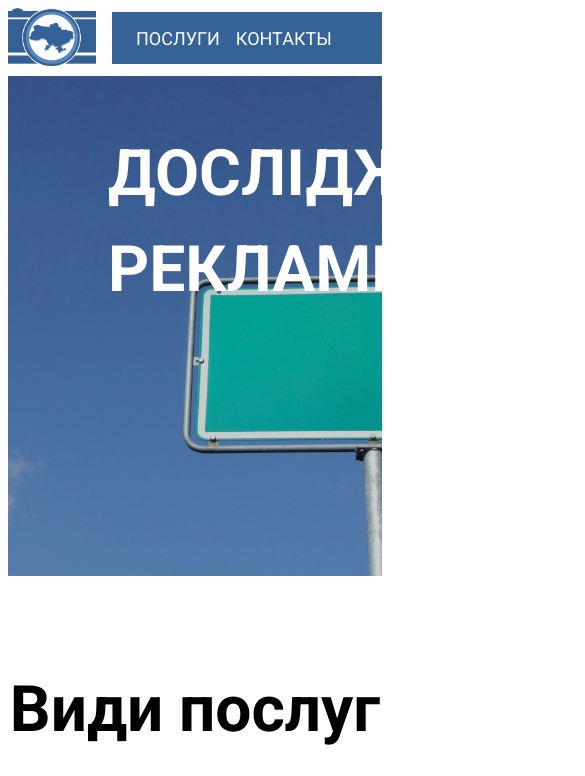
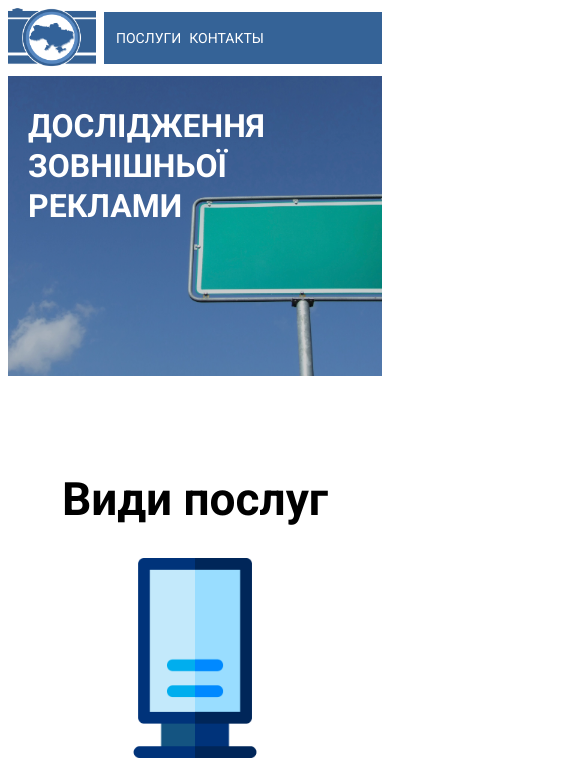
Before and after one commit to TonyTekk/fotomonitor-landing, a website built with webpack: page index.html in a window 390 px wide. Shown: the top 776 px of the page, 585 px wide, since content can reach past the window. Built offline with nearby package versions, Linux system fonts and the light colour scheme; files whose address does not match are found by name.

Commit message:
Add breakpoints

```diff
--- a/index.html
+++ b/index.html
@@ -137,7 +137,6 @@
 </footer>
 
 <!-- JavaScript includes -->
-<script src="https://maps.googleapis.com/maps/api/js?key=AIzaSyBIwzALxUPNbatRBj3Xi1Uhp0fFzwWNBkE&callback=initMap&libraries=&v=weekly" defer></script>
 <script src="dist/js/app.js"></script>
 </body>
 </html>
--- a/src/scss/app.scss
+++ b/src/scss/app.scss
@@ -27,14 +27,6 @@ h1, h2, h3, h4, h5, h6 {
   margin-bottom: 16px;
 }
 
-h1 {
-  font-size: 64px;
-}
-
-h2 {
-  font-size: 32px;
-}
-
 a {
   color: $c-black;
 }
@@ -58,10 +50,18 @@ section {
   height: 500px;
   color: $c-white;
 
+  @include media-breakpoint-down(md) {
+    height: 300px;
+  }
+
   img {
     width: 100%;
     height: 500px;
     object-fit: cover;
+
+    @include media-breakpoint-down(md) {
+      height: 300px;
+    }
   }
 
   .title {
@@ -70,7 +70,23 @@ section {
     left: 100px;
     width: 900px;
     line-height: 96px;
+    font-size: 64px;
     text-transform: uppercase;
+
+    @include media-breakpoint-down(lg) {
+      top: 30px;
+      left: 20px;
+      width: auto;
+      font-size: 46px;
+      line-height: 60px;
+    }
+
+    @include media-breakpoint-down(md) {
+      top: 30px;
+      left: 20px;
+      font-size: 32px;
+      line-height: 40px;
+    }
   }
 
   .img-background-layer {
@@ -87,4 +103,8 @@ section {
   text-align: center;
   font-size: 64px;
   margin-bottom: 32px;
+
+  @include media-breakpoint-down(md) {
+    font-size: 46px;
+  }
 }
--- a/src/scss/header.scss
+++ b/src/scss/header.scss
@@ -19,11 +19,22 @@ header {
       margin-left: 16px;
       background-color: $c-corp;
       color: $c-white;
+      font-size: 18px;
       text-transform: uppercase;
+
+      @include media-breakpoint-down(md) {
+        padding: 0 8px;
+        margin-left: 8px;
+        font-size: 14px;
+      }
     }
 
     li {
       padding: 0 8px;
+
+      @include media-breakpoint-down(md) {
+        padding: 0 4px;
+      }
     }
 
     a {
--- a/src/scss/service.scss
+++ b/src/scss/service.scss
@@ -2,8 +2,14 @@
 
   .service-row {
     display: flex;
+    flex-direction: row;
     justify-content: space-around;
     margin-bottom: 32px;
+
+    @include media-breakpoint-down(md) {
+      flex-direction: column;
+      align-items: center;
+    }
   }
 
   .service-type {
@@ -12,6 +18,7 @@
     justify-content: center;
     align-items: center;
     width: 300px;
+    margin-bottom: 64px;
     text-align: center;
     font-size: 24px;
 
```
Also changed, not shown: dist/css/style.css, dist/static/images/image_2_1.jpeg (added).
